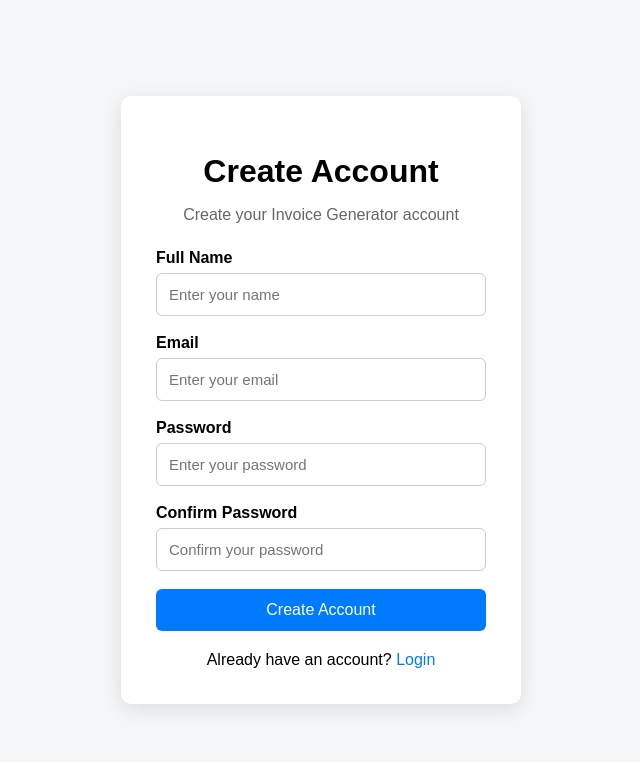
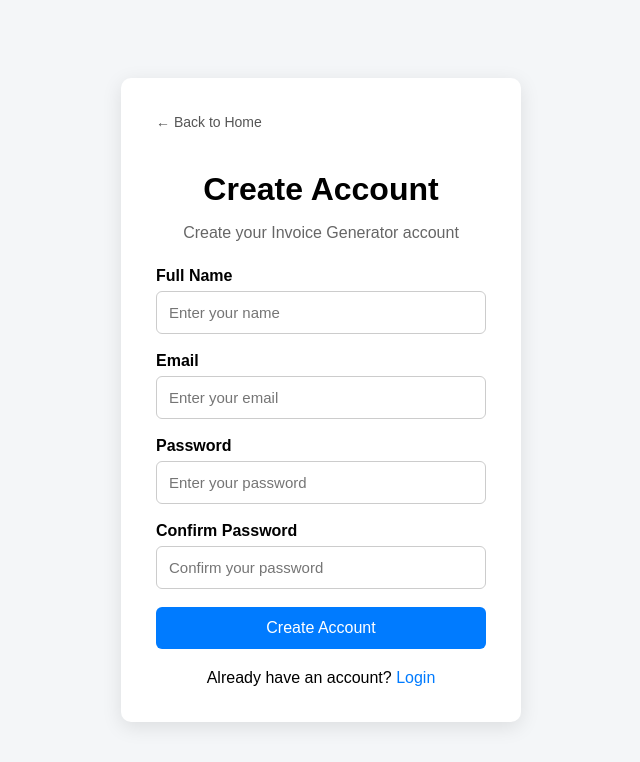
Before and after one commit to Arsalan-Dev-Cloud/Invoice-Generator, a Flask app: page /signup in a window 1280 px wide. Shown: the top 762 px of the page, without its empty margins (319-959 px from the left). Run offline with Flask 3, Linux system fonts and the light colour scheme.

Commit message:
Style.css is updated

```diff
--- a/templates/signup.html
+++ b/templates/signup.html
@@ -30,6 +30,18 @@
             align-items: center;
 
             min-height: 100vh;
+        }
+
+        .back-home {
+            display: inline-block;
+            margin-bottom: 20px;
+            color: #555;
+            text-decoration: none;
+            font-size: 14px;
+        }
+
+        .back-home:hover {
+            color: #007bff;
         }
 
         .signup-container {
@@ -152,6 +164,10 @@
 
     <div class="signup-container">
 
+        <a href="/" class="back-home">
+            ← Back to Home
+        </a>
+
         <h1>Create Account</h1>
 
         <p class="subtitle">
```
Also changed, not shown: templates/forgot_password.html (+16 -1 lines), templates/login.html (+14 -0 lines), static/style.css (line endings or trailing spaces).
